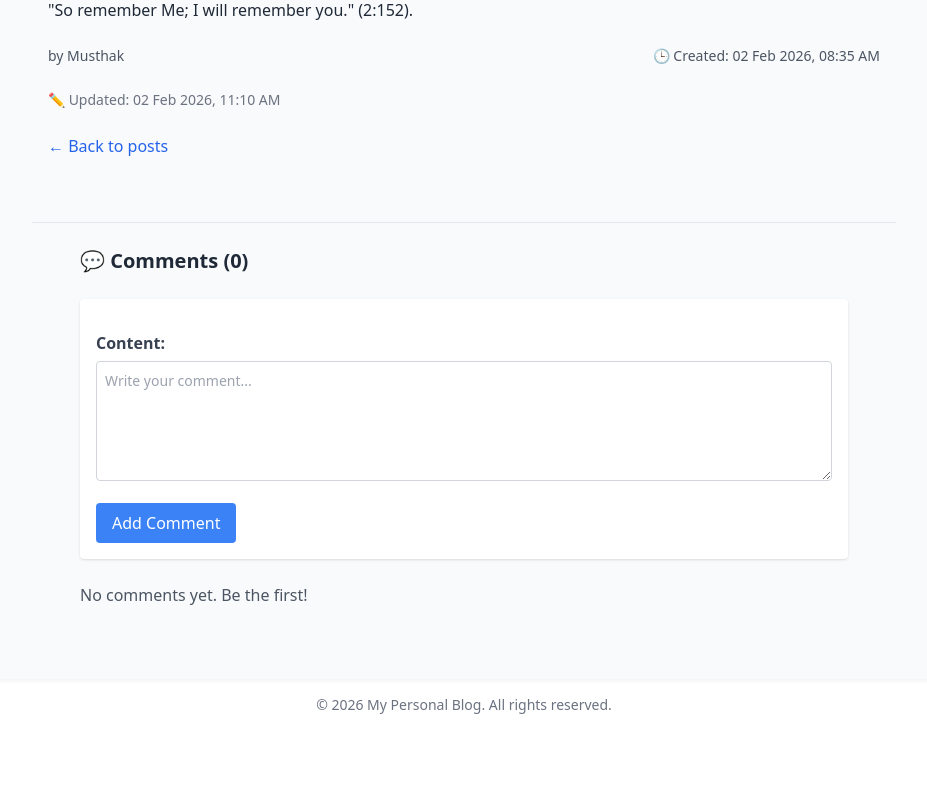
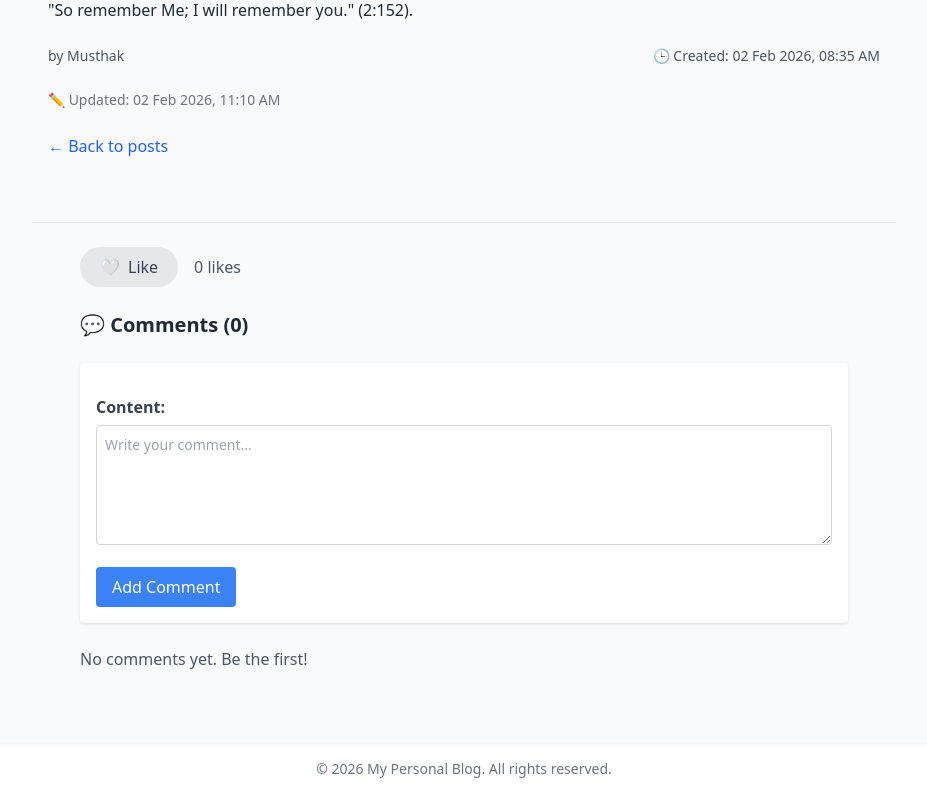
Before and after one commit to Musthak2004/django-personal-blog-api, a Django app: page /blogs/1/ in a window 1280 px wide. Shown: the part 702-1497 px from the top of the page, without its empty margins (176-1103 px from the left). Before the commit the page ends 1416 px from the top, so only its background shows below. Run offline with Django 5.2, Linux system fonts and the light colour scheme; a user stored in the database is signed in; data comes from the database, SQL or seed files in the repository; both versions use the stored data as it was after the commit; some libraries are stand-ins or nearby versions.

Commit message:
personal blog api

```diff
--- a/blogs/admin.py
+++ b/blogs/admin.py
@@ -1,6 +1,8 @@
 from django.contrib import admin
-from .models import Post, Comment
+from .models import Post, Comment, Like
 
+class LikeInline(admin.TabularInline):
+    model = Like
 class CommentInline(admin.TabularInline):
     model = Comment
     extra = 0
@@ -8,6 +10,6 @@ class CommentInline(admin.TabularInline):
 class PostAdmin(admin.ModelAdmin):
     list_display = ("title", "author", "status", "created_at")
     prepopulated_fields = {"slug": ("title",)}
-    inlines = [CommentInline]
+    inlines = [CommentInline, LikeInline]
 
 admin.site.register(Post, PostAdmin)
--- a/blogs/forms.py
+++ b/blogs/forms.py
@@ -1,5 +1,5 @@
 from django import forms
-from .models import Comment
+from .models import Comment, Like
 
 class CommentForm(forms.ModelForm):
     class Meta:
@@ -12,3 +12,8 @@ class CommentForm(forms.ModelForm):
                 "class": "w-full border rounded p-2"
             })
         }
+
+class LikeForm(forms.ModelForm):
+    class Meta:
+        model = Like
+        fields = []
--- a/blogs/models.py
+++ b/blogs/models.py
@@ -58,3 +58,17 @@ class Comment(models.Model):
 
     def get_absolute_url(self):
         return self.post.get_absolute_url()
+
+class Like(models.Model):
+    post = models.ForeignKey(Post, on_delete=models.CASCADE, related_name="likes")
+    user = models.ForeignKey(settings.AUTH_USER_MODEL, on_delete=models.CASCADE)
+    created_at = models.DateTimeField(auto_now_add=True)
+
+    class Meta:
+        unique_together = ("post", "user")
+
+    def __str__(self):
+        return f"{self.user} liked {self.post}"
+
+    def get_absolute_url(self):
+        return reverse("post_list")
--- a/blogs/views.py
+++ b/blogs/views.py
@@ -1,15 +1,22 @@
 from django.views.generic import ListView, DetailView, UpdateView, DeleteView, CreateView
 from django.contrib.auth.mixins import LoginRequiredMixin, UserPassesTestMixin
 from django.urls import reverse_lazy
-from django.shortcuts import redirect
-from .models import Post
-from .forms import CommentForm
-
+from django.shortcuts import redirect, get_object_or_404
+from .models import Post, Like
+from .forms import CommentForm, LikeForm
 
 class PostListView(ListView):
     model = Post
     template_name = "post_list.html"
     ordering = ["-updated_at"]
+
+    def get_context_data(self, **kwargs):
+        context = super().get_context_data(**kwargs)
+        # add likes count for each post
+        for post in context['object_list']:
+            post.likes_count = post.likes.count()
+            post.user_liked = post.likes.filter(user=self.request.user).exists() if self.request.user.is_authenticated else False
+        return context
 
 
 class PostDetailView(LoginRequiredMixin, DetailView):
@@ -19,22 +26,35 @@ class PostDetailView(LoginRequiredMixin, DetailView):
     def get_context_data(self, **kwargs):
         context = super().get_context_data(**kwargs)
         context["form"] = CommentForm()
-        context["comments"] = self.object.comments.all()  # ✅ use comments not comment_set
+        context["like_form"] = LikeForm()  # ✅ LikeForm
+        context["comments"] = self.object.comments.all()
+        context["likes_count"] = self.object.likes.count()  # ✅ like count
+        # check if user liked this post
+        context["user_liked"] = self.object.likes.filter(user=self.request.user).exists()
         return context
 
     def post(self, request, *args, **kwargs):
         self.object = self.get_object()
-        form = CommentForm(request.POST)
 
-        if form.is_valid():
-            comment = form.save(commit=False)
-            comment.post = self.object
-            comment.author = request.user
-            comment.save()
+        if "comment_submit" in request.POST:
+            form = CommentForm(request.POST)
+            if form.is_valid():
+                comment = form.save(commit=False)
+                comment.post = self.object
+                comment.author = request.user
+                comment.save()
+                return redirect("post_detail", pk=self.object.pk)
+
+        elif "like_submit" in request.POST:
+            like = self.object.likes.filter(user=request.user).first()
+            if like:
+                like.delete()  # unlike
+            else:
+                self.object.likes.create(user=request.user)  # like
             return redirect("post_detail", pk=self.object.pk)
 
         context = self.get_context_data()
-        context["form"] = form
+        context["form"] = CommentForm()
         return self.render_to_response(context)
 
 
--- a/templates/post_detail.html
+++ b/templates/post_detail.html
@@ -1,8 +1,7 @@
 {% extends "base.html" %}
-<!--                  -->
-
+<!--                     -->
 {% block title %}{{ post.title }}{% endblock title %}
-<!---                 -->
+<!--                      -->
 
 {% block content %}
 <div class="max-w-4xl mx-auto py-10 px-4 space-y-6">
@@ -43,16 +42,43 @@
 <hr class="my-10" />
 
 <div class="max-w-3xl mx-auto space-y-6">
-  <h2 class="text-xl font-semibold text-gray-800">
+  <!-- Improved Likes Section -->
+  <div class="flex items-center space-x-4">
+    <form method="post" class="inline">
+      {% csrf_token %}
+      <button
+        type="submit"
+        name="like_submit"
+        class="flex items-center space-x-2 px-5 py-2 rounded-full font-medium transition duration-200 {% if user_liked %} bg-red-500 text-white hover:bg-red-600 {% else %} bg-gray-200 text-gray-700 hover:bg-gray-300 {% endif %}"
+      >
+        {% if user_liked %}
+        <span>❤️</span>
+        <span>Liked</span>
+        {% else %}
+        <span>🤍</span>
+        <span>Like</span>
+        {% endif %}
+      </button>
+    </form>
+
+    <span class="text-gray-600 font-medium">
+      {{ likes_count }} like{{ likes_count|pluralize }}
+    </span>
+  </div>
+
+  <!-- Comments header -->
+  <h2 class="text-xl font-semibold text-gray-800 mt-6">
     💬 Comments ({{ post.comments.count }})
   </h2>
 
+  <!-- Comment form -->
   {% if user.is_authenticated %}
   <form method="post" class="space-y-4 bg-white p-4 rounded shadow">
     {% csrf_token %} {{ form.as_p }}
     <button
       type="submit"
-      class="bg-blue-500 text-white px-4 py-2 rounded hover:bg-blue-600"
+      name="comment_submit"
+      class="bg-blue-500 text-white px-4 py-2 rounded hover:bg-blue-600 transition"
     >
       Add Comment
     </button>
@@ -71,17 +97,15 @@
     {% for comment in post.comments.all %}
     <div class="bg-gray-100 p-4 rounded">
       <p class="text-sm text-gray-600">
-        <strong>{{ comment.author }}</strong>
-        · {{ comment.created_at|date:"d M Y, h:i A" }}
+        <strong>{{ comment.author }}</strong> · {{ comment.created_at|date:"d M
+        Y, h:i A" }}
       </p>
       <p class="mt-1 text-gray-800">{{ comment.content }}</p>
 
       <!-- Replies -->
       {% for reply in comment.replies.all %}
       <div class="ml-6 mt-3 bg-white p-3 rounded border">
-        <p class="text-sm text-gray-600">
-          <strong>{{ reply.author }}</strong>
-        </p>
+        <p class="text-sm text-gray-600"><strong>{{ reply.author }}</strong></p>
         <p>{{ reply.content }}</p>
       </div>
       {% endfor %}
--- a/templates/post_list.html
+++ b/templates/post_list.html
@@ -46,6 +46,9 @@
     <!-- Content preview -->
     <p class="text-gray-700">{{ post.content|truncatechars:150 }}</p>
 
+    <!-- Likes -->
+    <p class="text-sm text-gray-500">❤️ {{ post.likes.count }} Likes</p>
+
     <!-- Actions -->
     <div class="flex space-x-4 text-sm">
       <a
```
Also changed, not shown: blogs/migrations/0003_like.py (added), db.sqlite3.
